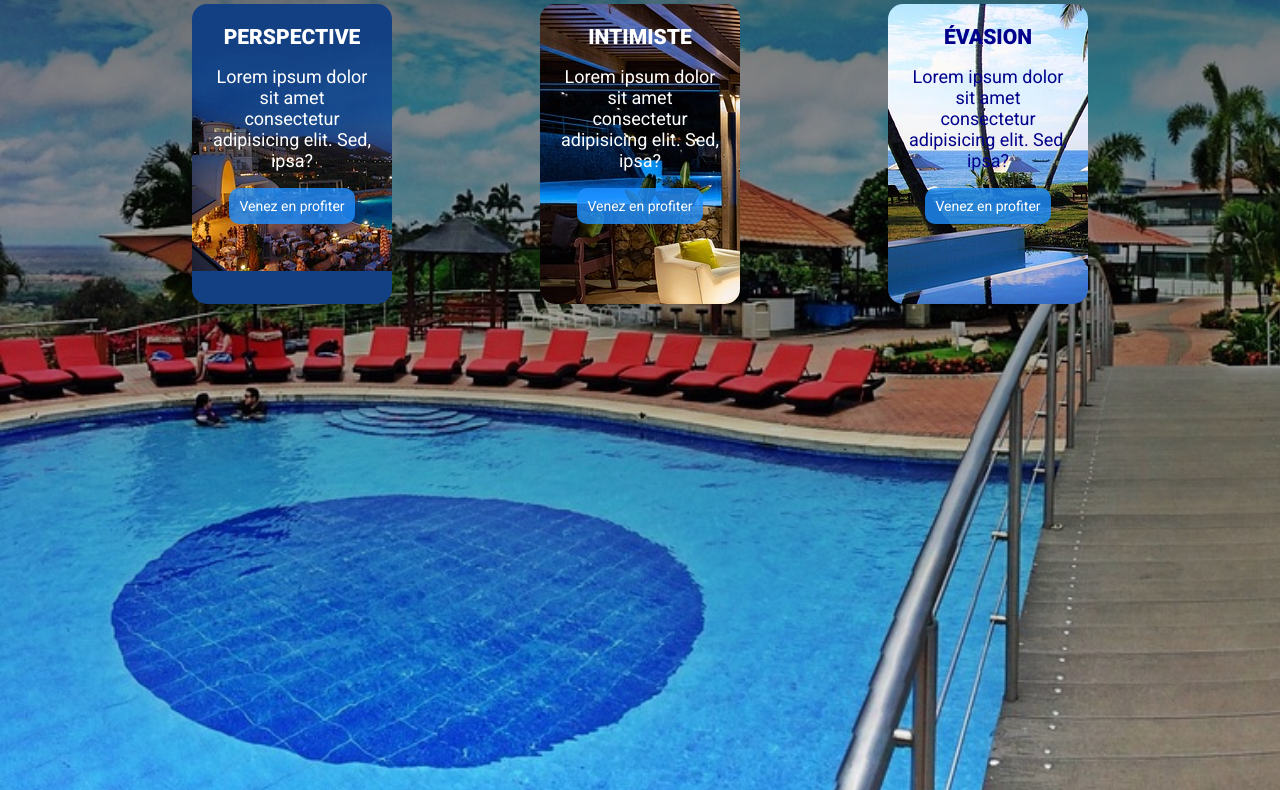
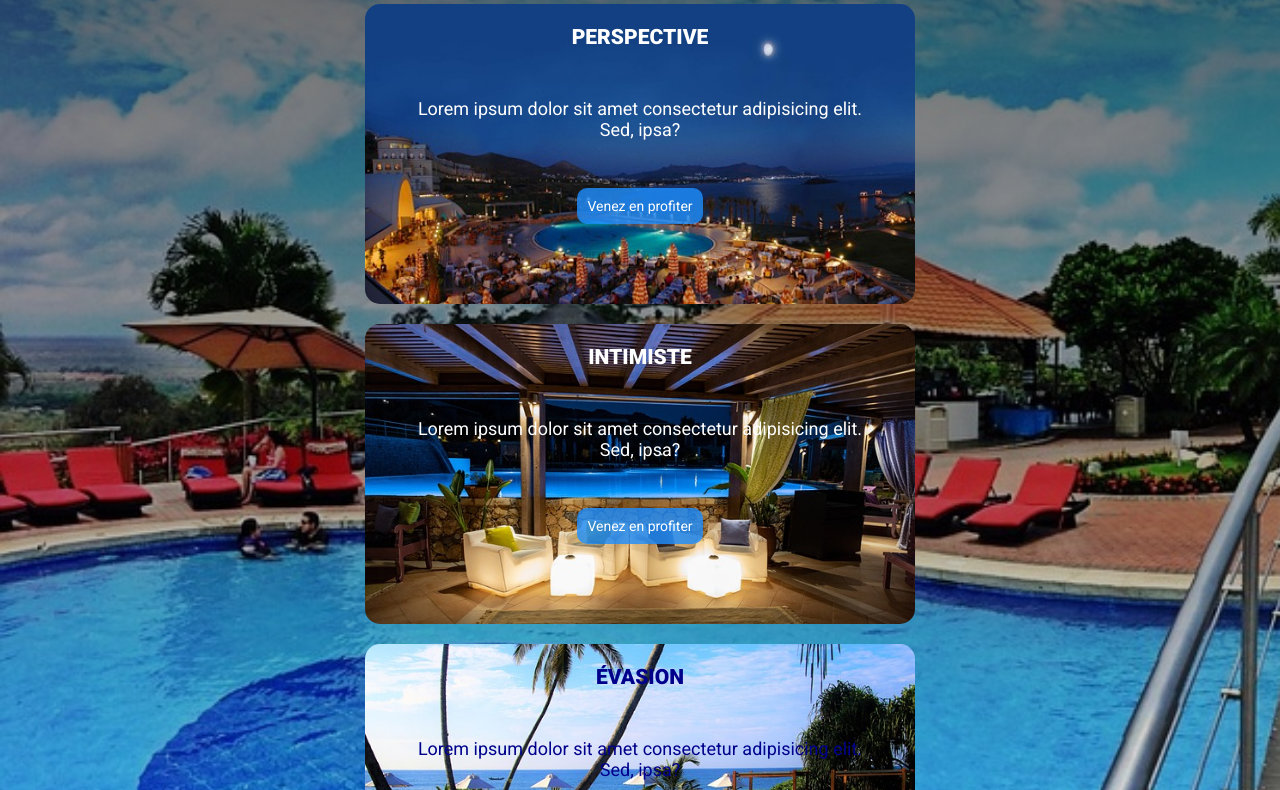
Before and after one commit to Oan-Dev/house-hotel, a plain HTML site: page assets/view/hotel.html in a window 1280 px wide. Shown: the part 148-938 px from the top of the page. Drawn offline with nearby package versions, Linux system fonts and the light colour scheme.

Commit message:
feat : cards style for hotel index is ok

```diff
--- a/assets/css/hotel.css
+++ b/assets/css/hotel.css
@@ -23,12 +23,16 @@ h1 {
 
 .cards {
     display: flex;
+    flex-direction: column;
+    align-items: center;
     justify-content: space-around;
-    flex-wrap: wrap;
+    /* flex-wrap: wrap; */
     gap: 20px;
+    /* background-color: darkgreen; */
+
 }
 .card {
-    width: 200px;
+    max-width: 800px;
     min-height: 300px;
     padding: 20px 10px;
      display: flex;
@@ -45,12 +49,20 @@ h1 {
 }
 .card:nth-child(1) {
     background-image:  url("../img/pools/basement_640.jpg");
+    background-repeat: no-repeat;
+    background-size: cover;
 }
 .card:nth-child(2) {
     background-image:  url("../img/pools/pool-bar_640.jpg");
+    background-repeat: no-repeat;
+    background-size: cover;
+
+
 }
 .card:nth-child(3) {
     background-image:  url("../img/pools/swimming-pool_640.jpg");
+    background-repeat: no-repeat;
+    background-size: cover;
     color: darkblue;
 }
 
```
